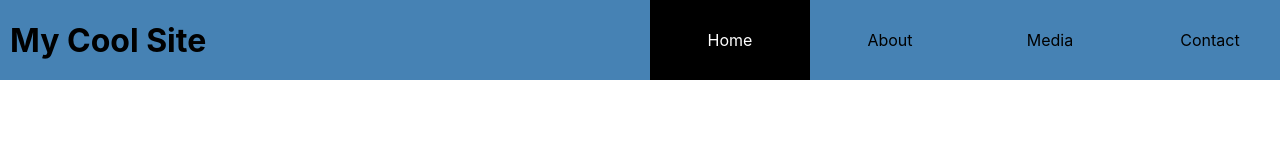
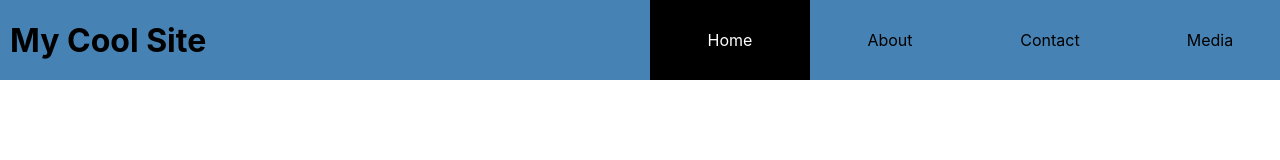
Before and after one commit to marlitas/nav-bar, a React (Create React App) app: page / in a window 1280 px wide. Shown: the top 160 px of the page. Built offline with nearby package versions, Linux system fonts and the light colour scheme.

Commit message:
Create a nav dropdown component

```diff
--- a/src/components/nav-bar/navBar.css
+++ b/src/components/nav-bar/navBar.css
@@ -2,7 +2,7 @@
   position: absolute;
   top: 0;
   left: 0;
-  max-height: 10vh;
+  height: 10vh;
   display: flex;
   flex-direction: row;
   justify-content: space-between;
--- a/src/components/nav-bar/navBar.jsx
+++ b/src/components/nav-bar/navBar.jsx
@@ -1,5 +1,6 @@
 import './navBar.css'
 import {NavLink} from 'react-router-dom'
+import NavDropdown from '../navDropdown/navDropdown'
 
 function navBar({ title }) {
   return (
@@ -8,8 +9,8 @@ function navBar({ title }) {
       <div className="menu">
         <NavLink exact activeClassName='active' to='/'>Home</NavLink>
         <NavLink activeClassName='active' to='/about'>About</NavLink>
-        <NavLink activeClassName='active' to='/media'>Media</NavLink>
         <NavLink activeClassName='active' to='/contact'>Contact</NavLink>
+        <NavDropdown heading='Media'/>
       </div>
     </div>
   )
--- /dev/null
+++ b/src/components/navDropdown/navDropdown.css
@@ -0,0 +1,46 @@
+.dropdown {
+  width: 25%;
+  text-align: center;
+  position: relative;
+  height: 100%;
+  display: flex;
+  align-items: center;
+  justify-content: center;
+}
+
+.dropdown:hover {
+  cursor: pointer;
+}
+
+.content {
+  position: absolute;
+  top: 10vh;
+  background-color: steelblue;
+  text-align: center;
+  width: 100%;
+}
+
+.content ul {
+  list-style: none;
+  display: flex;
+  flex-direction: column;
+  align-items: center;
+  justify-content: center;
+  padding: 0px;
+  margin: 0px;
+}
+
+.content ul a {
+  padding: 15px 0px;
+  width: 100%;
+}
+
+.content ul a:hover {
+  background-color: black;
+  color: white;
+}
+
+.content ul a:active {
+  background-color: black;
+  color: white;
+}
--- /dev/null
+++ b/src/components/navDropdown/navDropdown.jsx
@@ -0,0 +1,24 @@
+import './navDropdown.css';
+import { useState } from 'react';
+import { Link } from 'react-router-dom';
+
+function NavDropdown({heading}) {
+  const [open, setOpen] = useState(false)
+
+  return (
+    <div className='dropdown' onMouseEnter={() => setOpen(true)} onMouseLeave={() => setOpen(false)}>
+      <div>{heading}</div>
+      {open &&
+        <div className='content'>
+          <ul>
+            <Link to='/photos'>Photo</Link>
+            <Link to='/videos'>Video</Link>
+            <Link to='/press'>Press</Link>
+          </ul>
+        </div>
+      }
+    </div>
+  )
+}
+
+export default NavDropdown
```
